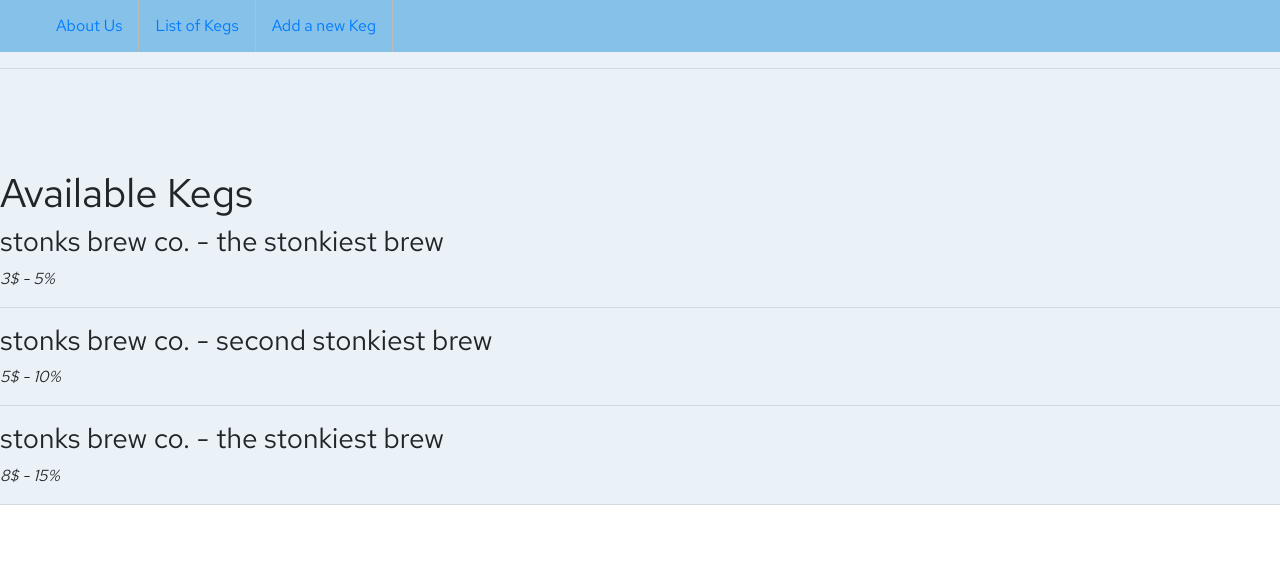
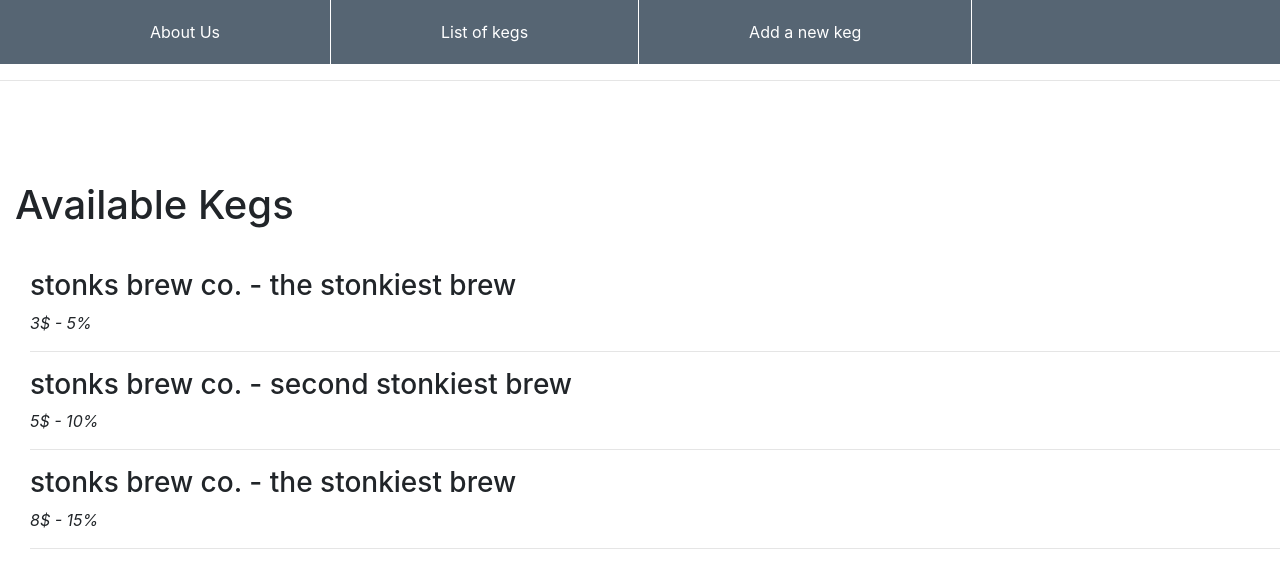
Before and after one commit to loewymalkov/tap-room-project, a React app: page /#/keglist in a window 1280 px wide. Shown: the top 588 px of the page. Built offline with nearby package versions, Linux system fonts and the light colour scheme.

Commit message:
add proptypes to newkegform

```diff
--- a/src/components/AboutUs.jsx
+++ b/src/components/AboutUs.jsx
@@ -7,7 +7,7 @@ const aboutUsStyles = {
 const imgStyles = {
   width: 400,
   marginLeft: 300
-}
+};
 
 function AboutUs() {
   return (
--- a/src/components/App.jsx
+++ b/src/components/App.jsx
@@ -6,15 +6,15 @@ import AboutUs from './AboutUs';
 import { Switch, Route } from 'react-router-dom';
 import 'bootstrap/dist/css/bootstrap.css';
 
-const globalStyles = {
-  backgroundColor: '#EAF2F8',
-  fontFamily: 'Red Hat Text'
-};
-
-
 function App(){
   return (
-    <div style={globalStyles}>
+    <div>
+      <style global jsx>{`
+        html {
+          background-color: '#EAF2F8';
+          fontFamily: 'Red Hat Text';
+        }
+      `}</style>
       <Header/>
       <Switch>
         <Route exact path='/keglist' component={KegList} />
--- a/src/components/Header.jsx
+++ b/src/components/Header.jsx
@@ -2,13 +2,17 @@ import React from 'react';
 import { Link } from 'react-router-dom';
 
 const headerStyles = {
-  backgroundColor: '#85C1E9'
+  backgroundColor: '#566573 '
+};
+
+const linkStyles = {
+  color: '#FFF'
 };
 
 function Header() {
   return (
     <div style={headerStyles} >
-       <style jsx>{`
+      <style jsx>{`
 
         ul {
           list-style-type: none;
@@ -19,7 +23,8 @@ function Header() {
 
         li {
           float: left;
-          border-right: 1px solid #bbb;
+          border-right: 1px solid white;
+          color: white;
         }
 
         .left {
@@ -29,20 +34,20 @@ function Header() {
         li a {
           display: block;
           text-align: center;
-          padding: 14px 16px;
+          padding: 20px 110px;
           text-decoration: none;
         }
 
         li a:hover {
-          background-color: #A3E4D7;
+          background-color: #5499C7;
         }
 
+      `}</style>
 
-      `}</style>
       <ul>
-        <li><a><Link to="/about">About Us</Link></a></li>
-        <li><a><Link to="/keglist">List of Kegs</Link></a></li>
-        <li><a><Link to="/newkeg">Add a new Keg</Link></a></li>
+        <li><a><Link style={linkStyles} to="/about">About Us</Link></a></li>
+        <li><a><Link style={linkStyles} to="/keglist">List of kegs</Link></a></li>
+        <li><a><Link style={linkStyles} to="/newkeg">Add a new keg</Link></a></li>
       </ul>
     </div>
   );
--- a/src/components/Keg.jsx
+++ b/src/components/Keg.jsx
@@ -1,9 +1,14 @@
 import React from 'react';
 import PropTypes from 'prop-types';
 
+const kegStyles = {
+  marginLeft: 30,
+  marginTop: 4
+};
+
 function Keg(props){
   return (
-    <div>
+    <div style={kegStyles}>
       <h3>{props.brand} - {props.name}</h3>
       <p><em>{props.price} - {props.alcoholContent}</em></p>
       <hr/>
--- a/src/components/KegList.jsx
+++ b/src/components/KegList.jsx
@@ -2,7 +2,9 @@ import React from 'react';
 import Keg from './Keg';
 
 const kegListStyles = {
-  marginTop: 100
+  marginTop: 100,
+  marginLeft: 15,
+  marginBottom: 40
 };
 
 var masterKegList = [
--- a/src/components/NewKegForm.jsx
+++ b/src/components/NewKegForm.jsx
@@ -5,30 +5,43 @@ const formStyles = {
   margin: 20
 };
 
+const inputStyle = {
+  padding: 3,
+  marginRight: 5
+};
+
 function NewKegForm(){
   return (
     <div>
       <form style={formStyles}>
         <input
+          style={inputStyle}
           type='text'
           id='name'
           placeholder='Keg Name'/>
         <input
+          style={inputStyle}
           type='text'
           id='brand'
           placeholder='Brand Name'/>
         <input
+          style={inputStyle}
           type='text'
           id='price'
           placeholder='Price'/>
         <input
+          style={inputStyle}
           type='text'
           id='alcoholContent'
           placeholder='Alcohol Content'/>
-        <button type='submit'>Submit Keg Info</button>
+        <button type='submit'>Submit</button>
       </form>
     </div>
   );
 }
 
+NewKegForm.propTypes = {
+
+}
+
 export default NewKegForm;
```
